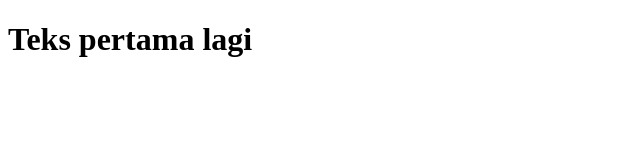
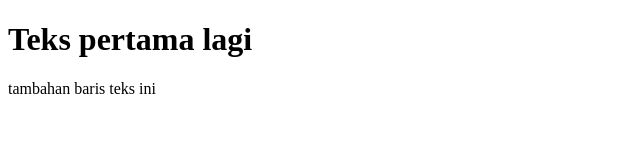
Before and after one commit to wisnuwijayanto-id/test1, a plain HTML site: page index.html in a window 1280 px wide. Shown: the whole page, without its empty margins (0-640 px from the left). Drawn offline with Linux system fonts and the light colour scheme.

Commit message:
perubahan tambahan teks

```diff
--- a/index.html
+++ b/index.html
@@ -7,5 +7,7 @@
 
 <h1>Teks pertama lagi</h1>
 
+tambahan baris teks ini
+
 </body>
 </html>
```
